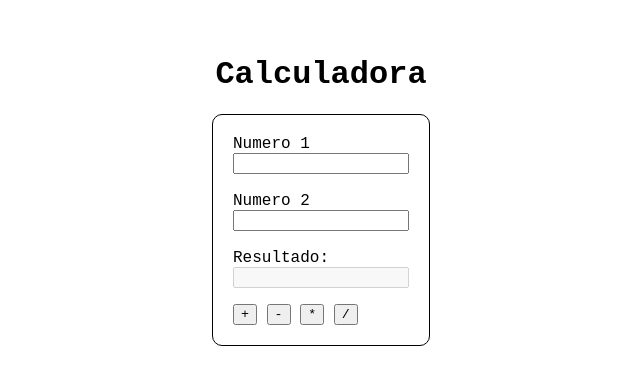
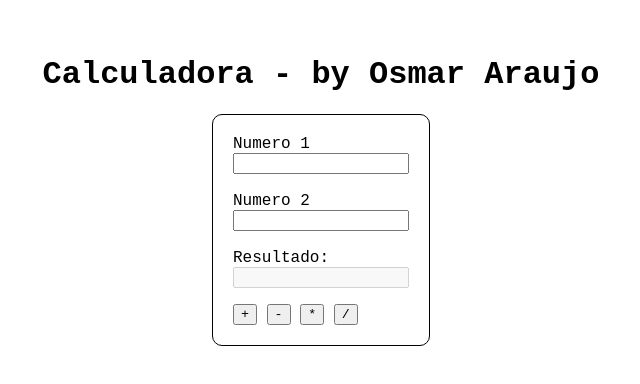
Before and after one commit to OsmarAmaral/calculadora-if, a plain HTML site: page index.html in a window 1280 px wide. Shown: the part 218-602 px from the top of the page, without its empty margins (319-959 px from the left). Drawn offline with Linux system fonts and the light colour scheme.

Commit message:
Update index.html

```diff
--- a/index.html
+++ b/index.html
@@ -37,7 +37,7 @@
  </head>
  <body>
   <main>
-   <h1>Calculadora</h1>
+   <h1>Calculadora - by Osmar Araujo</h1>
    <form> <label for="n1">Numero 1</label>
     <br>
     <input id="n1" type="number">
```
